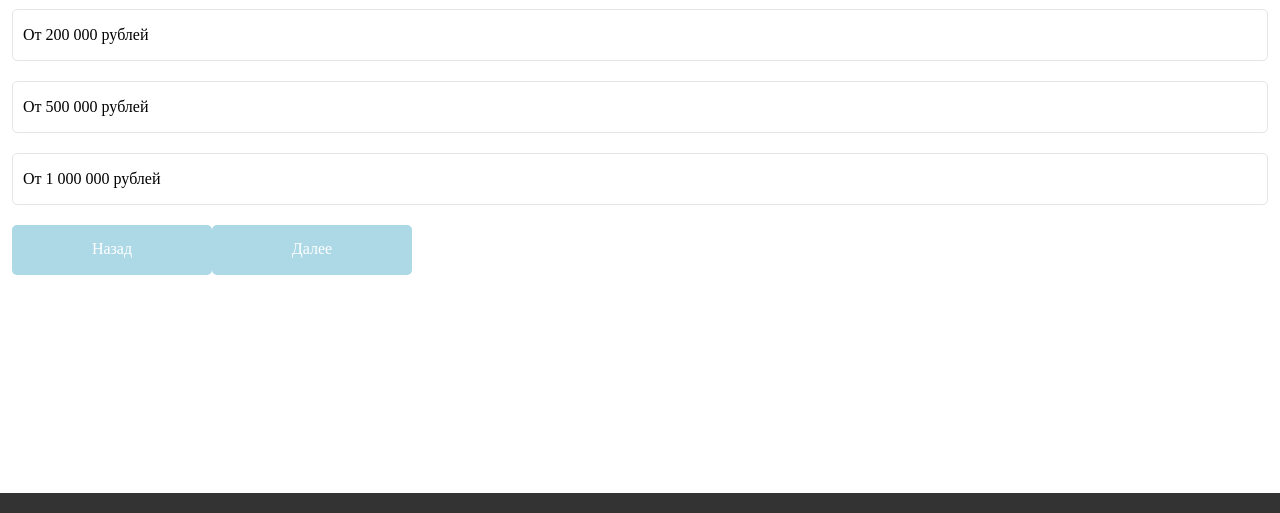
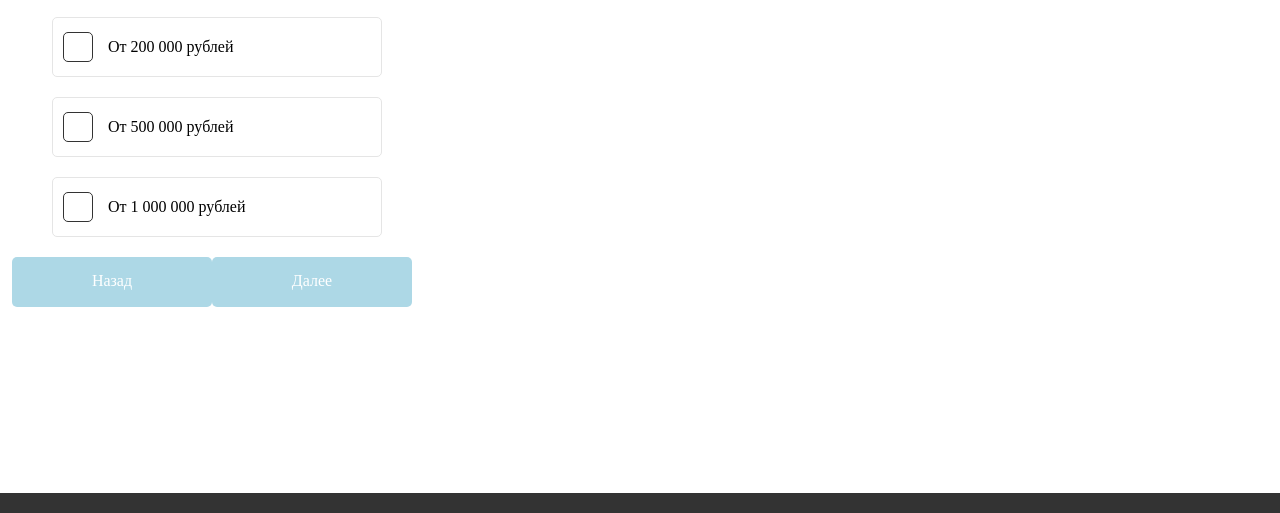
Before and after one commit to xezon88/quiz, a plain HTML site: page index.html in a window 1280 px wide. Shown: the part 287-800 px from the top of the page. Drawn offline with Linux system fonts and the light colour scheme.

Commit message:
стили

```diff
--- a/css/style.css
+++ b/css/style.css
@@ -153,7 +153,10 @@ button {
 
 .form-button_btn-next {}
 
-.form__column {}
+.form__column {
+    max-width: 410px;
+    padding: 0 40px;
+}
 
 .form__group {
     border: 1px solid #e5e5e5;
@@ -177,3 +180,18 @@ button {
     align-items: center;
     position: relative;
 }
+
+.form__label-checkbox::before {
+    content: '';
+    width: 30px;
+    height: 30px;
+    background-color: #fff;
+    border: 1px solid #333;
+    border-radius: 5px;
+    margin-right: 15px;
+}
+
+.form__input:checked+.form__label-checkbox::before {
+    border: 1px solid #22f805;
+    box-shadow: 0 1px 4px rgba(0, 0, 0, .25);
+}
```
